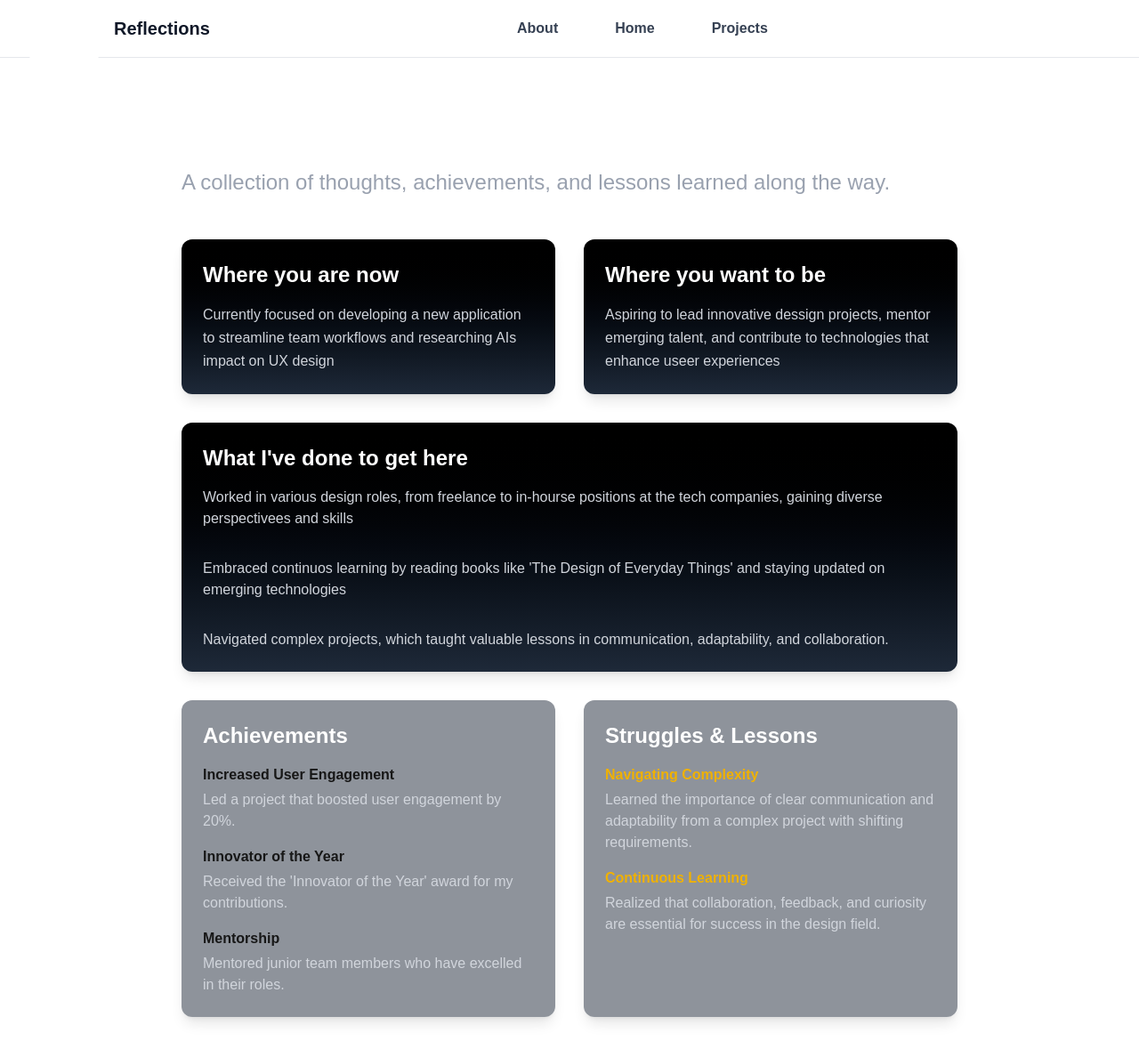
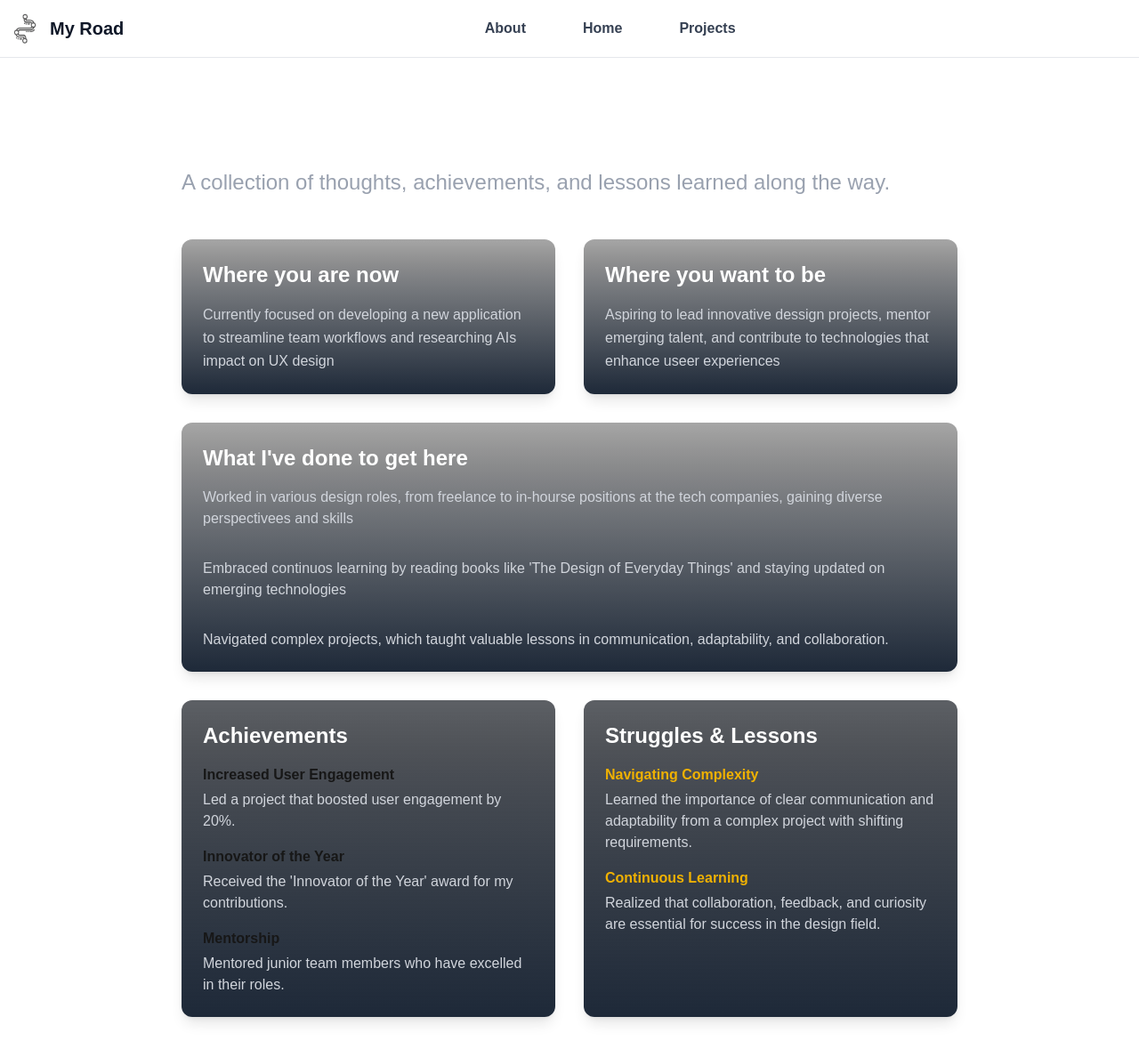
Before and after one commit to isaac9218/isaac-journey, a Next.js app: page / in a window 1280 px wide. Shown: the top 1188 px of the page at 89% size. Built offline with nearby package versions, Linux system fonts and the light colour scheme.

Commit message:
feat(HP-01): refactor header

```diff
--- a/src/app/globals.css
+++ b/src/app/globals.css
@@ -32,5 +32,5 @@ body {
 }
 
 .gradient-custom {
-  @apply bg-gradient-to-b from-black via-15% to-gray-800
+  @apply bg-gradient-to-b from-black/35 via-15% to-gray-800
 }
--- a/src/app/page.tsx
+++ b/src/app/page.tsx
@@ -26,6 +26,8 @@ export default function Home() {
         "Navigated complex projects, which taught valuable lessons in communication, adaptability, and collaboration.",
     },
   ];
+
+
 
   return (
     <main className="flex-grow container mx-auto px-4 sm:px-6 lg:px-8 py-12">
@@ -73,7 +75,7 @@ export default function Home() {
 
         <div className="space-y-8">
           <div className="grid md:grid-cols-2 gap-8">
-            <section className="p-6 bg-gray-800/50 rounded-xl shadow-lg hover:border-l-4 border-primary">
+            <section className="p-6 bg-gray-800/50 rounded-xl shadow-lg hover:border-l-4 border-primary gradient-custom">
               <h3 className="text-2xl font-bold text-white mb-4">
                 Achievements
               </h3>
@@ -105,7 +107,7 @@ export default function Home() {
               </div>
             </section>
 
-            <section className="p-6 bg-gray-800/50 rounded-xl shadow-lg hover:border-l-4 border-yellow-500">
+            <section className="p-6 bg-gray-800/50 rounded-xl shadow-lg hover:border-l-4 border-yellow-500 gradient-custom">
               <h3 className="text-2xl font-bold text-white mb-4">
                 Struggles &amp; Lessons
               </h3>
--- a/src/core/components/Header.tsx
+++ b/src/core/components/Header.tsx
@@ -7,28 +7,29 @@ const headerBarNames = ["About", "Home", "Projects"];
 
 const Header = () => {
   return (
-    <header className="sticky top-0 z-10 dark:bg-black/40 backdrop-blur-sm border-b border-gray-200 dark:border-gray-700">
-      <div className="container mx-auto px-4 sm:px-6 lg:px-8">
+    <header className="mx-auto sticky top-0 z-10 dark:bg-black/40 backdrop-blur-sm border-b border-gray-200 dark:border-gray-700">
+      <div className="container mx-auto px-2">
         <div className="flex items-center justify-between h-16">
-          <div className="flex items-center gap-4">
+          <div className="flex items-center gap-2">
             <Image
-              className="dark:invert"
-              src={"/vercel.svg"}
+              className="dark:invert w-10 h-10 rounded-full"
+              src={"/path_journey.png"}
               alt="Reflections"
               width={80}
               height={30}
               priority
             />
             <h1 className="text-xl font-bold text-gray-900 dark:text-white">
-              Reflections
+              My Road
             </h1>
           </div>
+          {}
           <nav className="flex-1 flex justify-center md:flex space-x-8">
             {headerBarNames.map((value, index) => (
               <a
                 key={index}
                 href="#"
-                className="text-gray-700 dark:text-white font-bold px-4 py-2 hover:underline btn-hover-animate"
+                className="text-gray-700 hover:bg-black/80 dark:text-white font-bold px-4 py-2 hover:underline rounded-2xl btn-hover-animate"
               >
                 {value}
               </a>
```
Also changed, not shown: public/path_journey.png (added).
